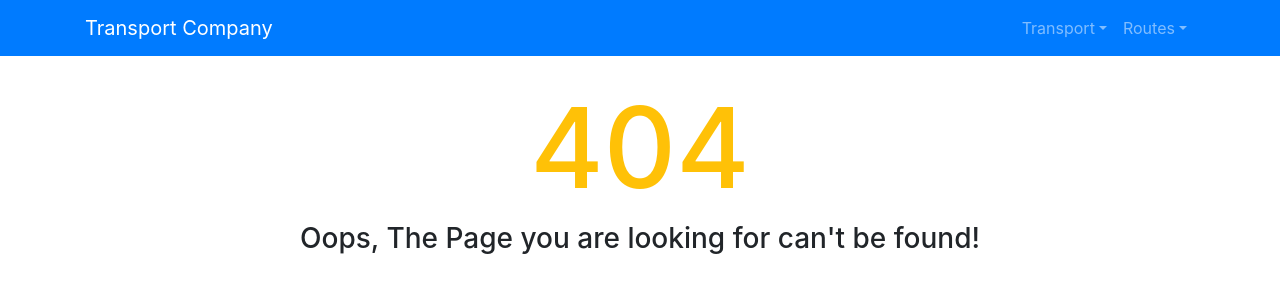
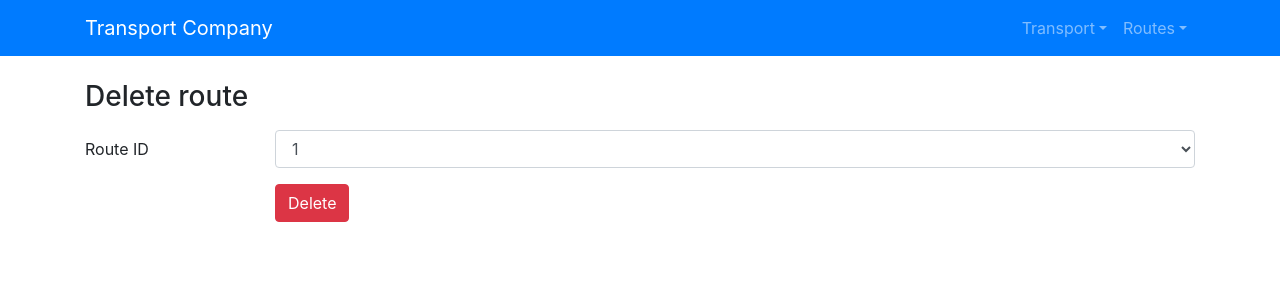
Before and after one commit to heorhii-hryhorov/transport-company-fe, a React (Create React App) app: page /routes/delete in a window 1280 px wide. Before the commit this address had no page. Shown: the top 300 px of the page. Built offline with nearby package versions, Linux system fonts and the light colour scheme.

Commit message:
add delete route form

```diff
--- a/src/App.tsx
+++ b/src/App.tsx
@@ -3,6 +3,7 @@ import { BrowserRouter as Router, Route, Switch } from 'react-router-dom';
 import Header from './components/Header/Header';
 import AddRouteContainer from './containers/AddRouteContainer/AddRouteContainer';
 import AddTransportContainer from './containers/AddTransportContainer/AddTransportContainer';
+import DeleteRouteContainer from './containers/DeleteRouteContainer/DeleteRouteContainer';
 import DeleteTransportContainer from './containers/DeleteTransportContainer/DeleteTransportContainer';
 import EditRouteContainer from './containers/EditRouteContainer/EditRouteContainer';
 import EditTransportContainer from './containers/EditTransportContainer/EditTransportContainer';
@@ -20,6 +21,7 @@ const App: React.FC = () => (
         <Route path="/transport/delete" exact component={DeleteTransportContainer} />
         <Route path="/routes/create" exact component={AddRouteContainer} />
         <Route path="/routes/edit" exact component={EditRouteContainer} />
+        <Route path="/routes/delete" exact component={DeleteRouteContainer} />
         <Route component={NotFoundContainer} />
       </Switch>
     </>
--- a/src/components/RouteForms/AddRouteForm/AddRouteForm.tsx
+++ b/src/components/RouteForms/AddRouteForm/AddRouteForm.tsx
@@ -90,7 +90,7 @@ const AddRouteForm: React.FC = () => (
         </Col>
       </FormGroup>
       <FormGroup row>
-        <Col sm={{ size: 12, offset: 2 }}>
+        <Col sm={{ size: 10, offset: 2 }}>
           <Button type="submit" color="primary">Create</Button>
         </Col>
       </FormGroup>
--- a/src/components/TransportForms/DeleteTransportForm/DeleteTransportForm.tsx
+++ b/src/components/RouteForms/DeleteRouteForm/DeleteRouteForm.tsx
@@ -4,16 +4,16 @@ import {
   Col, Form, FormGroup, Input, Label,
 } from 'reactstrap';
 
-const DeleteTransportForm: React.FC = () => (
+const DeleteRouteForm: React.FC = () => (
   <div>
-    <h3 className="mb-3">Delete transport</h3>
+    <h3 className="mb-3">Delete route</h3>
     <Form>
       <FormGroup row>
-        <Label for="transport-id" sm={2}>
-          Transport ID
+        <Label for="route-id" sm={2}>
+          Route ID
         </Label>
         <Col sm={10}>
-          <Input type="select" name="transport-id" id="transport-id">
+          <Input type="select" name="route-id" id="route-id">
             <option>1</option>
             <option>2</option>
             <option>3</option>
@@ -22,7 +22,7 @@ const DeleteTransportForm: React.FC = () => (
         </Col>
       </FormGroup>
       <FormGroup row>
-        <Col sm={{ size: 12, offset: 2 }}>
+        <Col sm={{ size: 10, offset: 2 }}>
           <Button type="submit" color="danger">Delete</Button>
         </Col>
       </FormGroup>
@@ -30,4 +30,4 @@ const DeleteTransportForm: React.FC = () => (
   </div>
 );
 
-export default DeleteTransportForm;
+export default DeleteRouteForm;
--- a/src/components/RouteForms/EditRouteForm/EditRouteForm.tsx
+++ b/src/components/RouteForms/EditRouteForm/EditRouteForm.tsx
@@ -103,7 +103,7 @@ const EditRouteForm: React.FC = () => (
         </Col>
       </FormGroup>
       <FormGroup row>
-        <Col sm={{ size: 12, offset: 2 }}>
+        <Col sm={{ size: 10, offset: 2 }}>
           <Button type="submit" color="primary">Edit</Button>
         </Col>
       </FormGroup>
--- a/src/components/TransportForms/AddTransportForm/AddTransportForm.tsx
+++ b/src/components/TransportForms/AddTransportForm/AddTransportForm.tsx
@@ -79,7 +79,7 @@ const AddTransportForm: React.FC = () => (
         </Col>
       </FormGroup>
       <FormGroup row>
-        <Col sm={{ size: 12, offset: 2 }}>
+        <Col sm={{ size: 10, offset: 2 }}>
           <Button type="submit" color="primary">Create</Button>
         </Col>
       </FormGroup>
--- a/src/components/TransportForms/EditTransportForm/EditTransportForm.tsx
+++ b/src/components/TransportForms/EditTransportForm/EditTransportForm.tsx
@@ -92,7 +92,7 @@ const EditTransportForm: React.FC = () => (
         </Col>
       </FormGroup>
       <FormGroup row>
-        <Col sm={{ size: 12, offset: 2 }}>
+        <Col sm={{ size: 10, offset: 2 }}>
           <Button type="submit" color="primary">Edit</Button>
         </Col>
       </FormGroup>
--- /dev/null
+++ b/src/containers/DeleteRouteContainer/DeleteRouteContainer.tsx
@@ -0,0 +1,17 @@
+import React from 'react';
+import {
+  Col, Container, Row,
+} from 'reactstrap';
+import DeleteRouteForm from '../../components/RouteForms/DeleteRouteForm/DeleteRouteForm';
+
+const DeleteRouteContainer: React.FC = () => (
+  <Container>
+    <Row className="d-flex justify-content-center">
+      <Col xs="12">
+        <DeleteRouteForm />
+      </Col>
+    </Row>
+  </Container>
+);
+
+export default DeleteRouteContainer;
--- a/src/index.tsx
+++ b/src/index.tsx
@@ -4,9 +4,4 @@ import ReactDOM from 'react-dom';
 import './index.css';
 import App from './App';
 
-ReactDOM.render(
-  <>
-    <App />
-  </>,
-  document.getElementById('root'),
-);
+ReactDOM.render(<App />, document.getElementById('root'));
```
